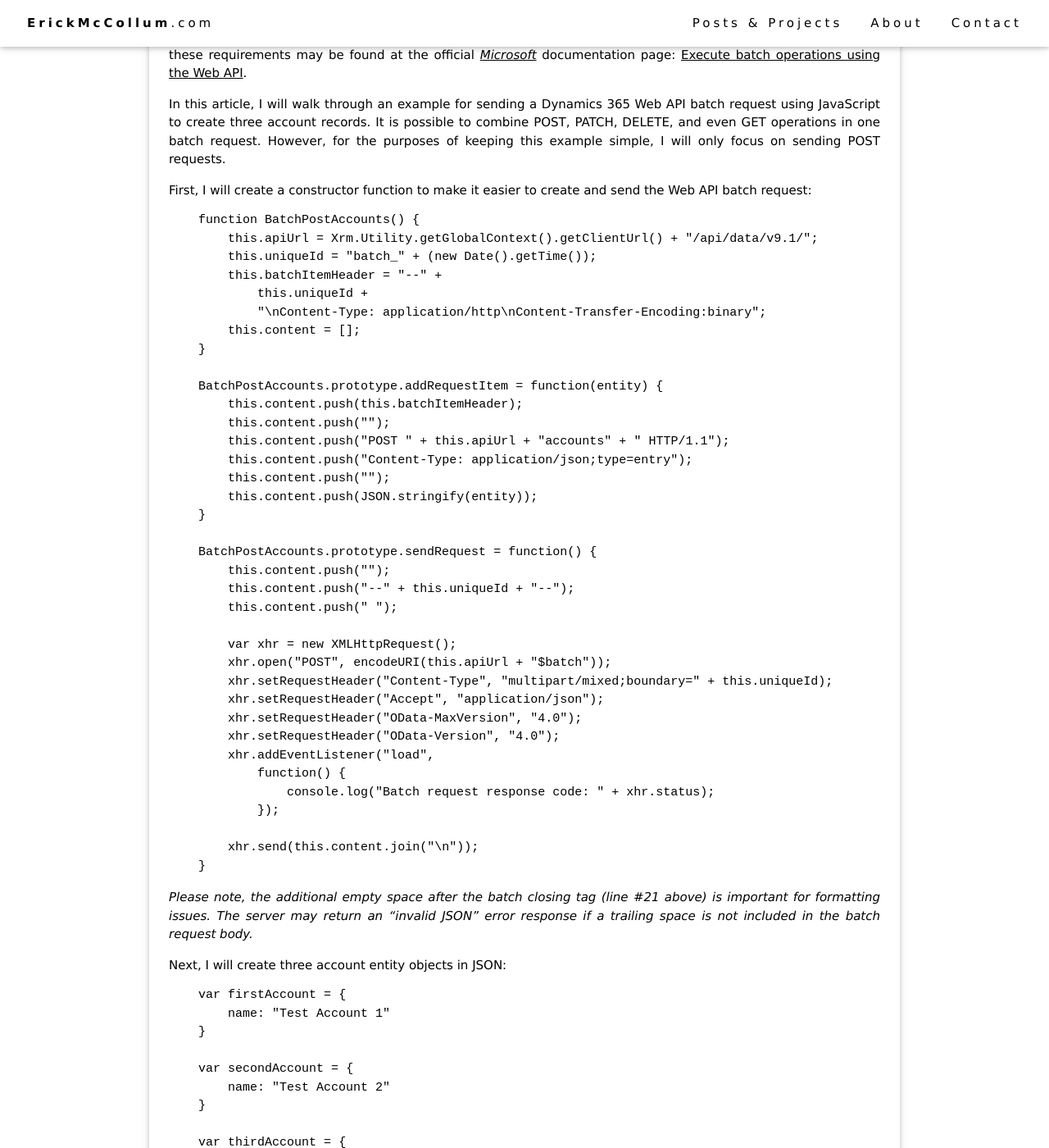
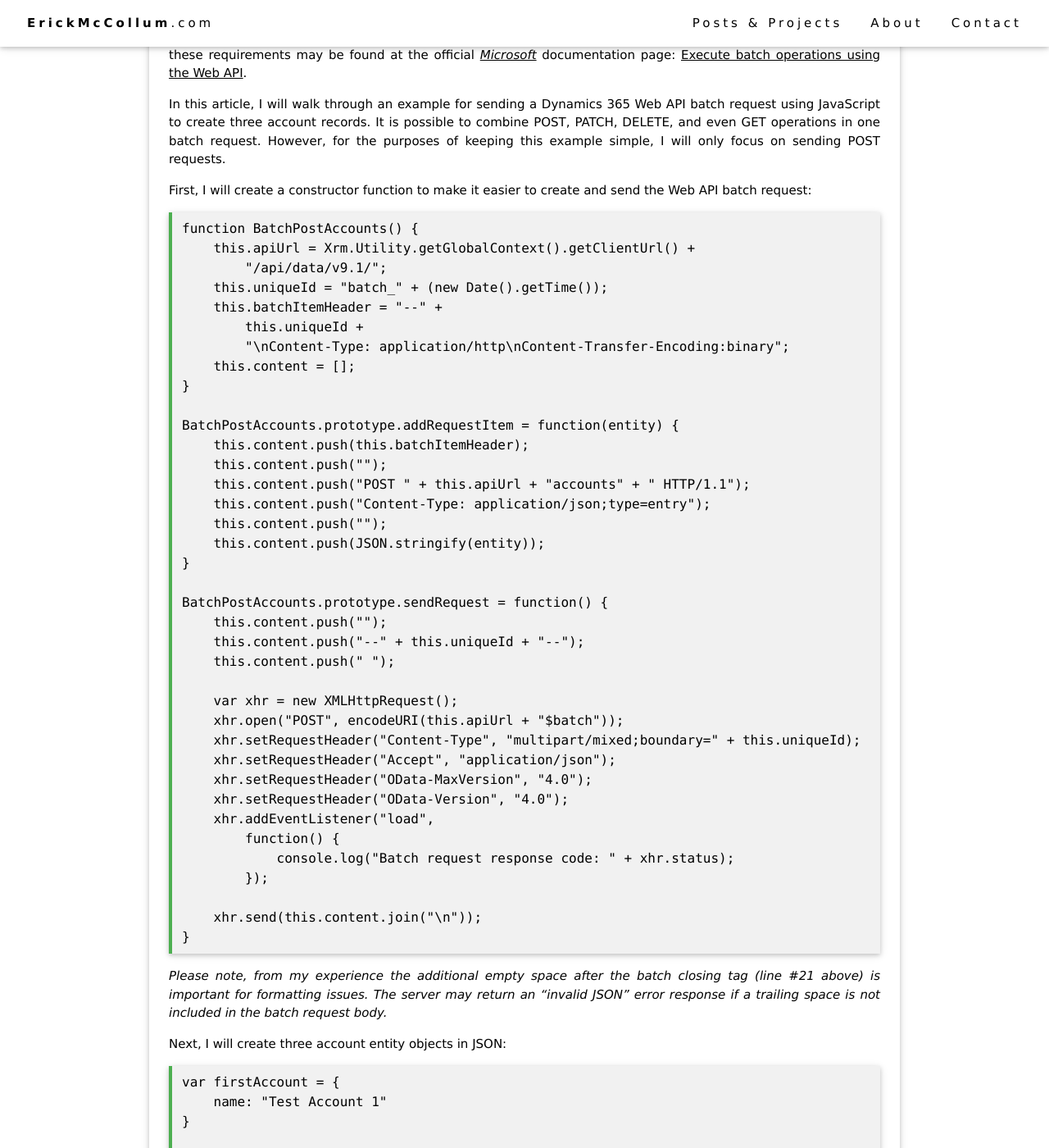
Before and after one commit to frederickm13/frederickm13.github.io, a Jekyll site: the page built from _posts/2019-11-02-HowToSendWebApiBatchRequestsD365.md, in a window 1280 px wide and 1400 px high, scrolled down 1011 px. Shown: the whole window at 82% size. Built offline with Jekyll 4.4.1, drawn with Linux system fonts in a browser that asks for light colours; nearby versions of some CDN libraries; comment, search, counter and statistics services are not loaded; some of the changed text lies outside the part shown.

````diff
--- a/_posts/2019-11-02-HowToSendWebApiBatchRequestsD365.md
+++ b/_posts/2019-11-02-HowToSendWebApiBatchRequestsD365.md
@@ -3,103 +3,104 @@ title: How to Send Web API Batch Requests in Dynamics 365
 author: Erick McCollum
 layout: Post
 date:  2019-11-02 -0600
-sourceurl:
+sourceurl: https://www.linkedin.com/pulse/how-send-web-api-batch-requests-dynamics-365-mccollum/
 category: Post
 featured: 1
 excerpt: Details on how to send Dynamics 365 Web API batch requests, with examples and sample code.
 ---
 
-*DISCLAIMER: All information and personal opinions stated on this page are solely my own, and are provided as-is. I do not claim ownership of any data or facts used in this article, nor do I provide any legally binding guarantee or warranty based on the information presented.*
+*DISCLAIMER: All opinions stated on this page are solely my own, and all information is provided as-is. I do not claim ownership of any data or facts used in this article, nor do I provide any legally binding guarantee or warranty based on the information presented.*
 
 There are times when developing in Dynamics 365 where you may need to perform multiple operations at one time. For example, you may want to create three new account records on the click of a button. In order to do so, it is possible to send three separate HTTP requests to create these three account records using the Dynamics 365 Web API. However this is not ideal, as it becomes far less efficient as the number of records to create increases. In the future if you ever need to increase the record count to create twenty records, then you are having to send twenty different HTTP requests to complete this.
 
-The more efficent, and more performant, option would be to send a Web API batch request to create these twenty account records in one HTTP request.
+The more efficient, and more performant, option would be to send a Web API batch request to create these twenty account records in one HTTP request.
 
 ### What are some benefits to using a Web API batch request?
 
 There are many benefits to performing Web API operations using a batch request. I have outlined a few below:
 - Better Performance: Sending multiple operations in one batch request reduces the number of HTTP requests that need to be sent from the client. This means better application performance.
 - More Efficient: Similar to the above point, reducing the number of HTTP requests that are sent means that there are more resources available for the client to use. This increase in efficency will have a positive effect.
-- Transactional Nature: Web API batch requests can be configured to act as a single transaction by using change sets. This means that if one request fails, they all will fail. This can be useful in certain situations. I won't go into detail regarding change sets in this article. However, you can find more information at the official *[Microsoft](https://careers.microsoft.com/us/en/)* documentation: [Change sets](https://docs.microsoft.com/en-us/powerapps/developer/common-data-service/webapi/execute-batch-operations-using-web-api#change-sets)
+- Transactional Nature: Web API batch requests can be configured to act as a single transaction by using change sets. This means that if one request fails, they all will fail. This can be useful in certain situations. I won't go into detail regarding change sets in this article. However, you can find more information at the official *[Microsoft](https://microsoft.com/us/en/)* documentation: [Change sets](https://docs.microsoft.com/en-us/powerapps/developer/common-data-service/webapi/execute-batch-operations-using-web-api#change-sets)
 
 ### Okay, I am interested, but how do I do it?
 
-When creating a Dynamics 365 Web API batch request, there are very specific steps and guidelines to follow in order to for it to be successful. This is because the Web API batch request body is essentially a body of text that is parsed and executed on the server side. It is not inherently structured like a JSON request body is, for example. Therefore, this request body must meet certain requirements in order for it to be successful. More information on these requirements may be found at the official *[Microsoft](https://careers.microsoft.com/us/en/)* documentation page: [Execute batch operations using the Web API](https://docs.microsoft.com/en-us/powerapps/developer/common-data-service/webapi/execute-batch-operations-using-web-api).
+When creating a Dynamics 365 Web API batch request, there are very specific steps and guidelines to follow in order to for it to be successful. This is because the Web API batch request body is essentially a body of text that is parsed and executed on the server side. It is not inherently structured like a JSON request body is, for example. Therefore, this request body must meet certain requirements in order for it to be successful. More information on these requirements may be found at the official *[Microsoft](https://microsoft.com/us/en/)* documentation page: [Execute batch operations using the Web API](https://docs.microsoft.com/en-us/powerapps/developer/common-data-service/webapi/execute-batch-operations-using-web-api).
 
 In this article, I will walk through an example for sending a Dynamics 365 Web API batch request using JavaScript to create three account records. It is possible to combine POST, PATCH, DELETE, and even GET operations in one batch request. However, for the purposes of keeping this example simple, I will only focus on sending POST requests.
 
 First, I will create a constructor function to make it easier to create and send the Web API batch request:
 
-```javascript
-    function BatchPostAccounts() {
-        this.apiUrl = Xrm.Utility.getGlobalContext().getClientUrl() + "/api/data/v9.1/";
-        this.uniqueId = "batch_" + (new Date().getTime());
-        this.batchItemHeader = "--" +
-            this.uniqueId +
-            "\nContent-Type: application/http\nContent-Transfer-Encoding:binary";
-        this.content = [];
+<div class="w3-panel w3-card w3-light-grey w3-code">
+    function BatchPostAccounts() {<br>
+    &nbsp;&nbsp;&nbsp;&nbsp;this.apiUrl = Xrm.Utility.getGlobalContext().getClientUrl() +<br>
+    &nbsp;&nbsp;&nbsp;&nbsp;&nbsp;&nbsp;&nbsp;&nbsp;"/api/data/v9.1/";<br>
+    &nbsp;&nbsp;&nbsp;&nbsp;this.uniqueId = "batch_" + (new Date().getTime());<br>
+    &nbsp;&nbsp;&nbsp;&nbsp;this.batchItemHeader = "--" + <br>
+    &nbsp;&nbsp;&nbsp;&nbsp;&nbsp;&nbsp;&nbsp;&nbsp;this.uniqueId + <br>
+    &nbsp;&nbsp;&nbsp;&nbsp;&nbsp;&nbsp;&nbsp;&nbsp;"\nContent-Type: application/http\nContent-Transfer-Encoding:binary";<br>
+    &nbsp;&nbsp;&nbsp;&nbsp;this.content = [];<br>
+    }<br>
+    <br>
+    BatchPostAccounts.prototype.addRequestItem = function(entity) {<br>
+    &nbsp;&nbsp;&nbsp;&nbsp;this.content.push(this.batchItemHeader);<br>
+    &nbsp;&nbsp;&nbsp;&nbsp;this.content.push("");<br>
+    &nbsp;&nbsp;&nbsp;&nbsp;this.content.push("POST " + this.apiUrl + "accounts" + " HTTP/1.1");<br>
+    &nbsp;&nbsp;&nbsp;&nbsp;this.content.push("Content-Type: application/json;type=entry");<br>
+    &nbsp;&nbsp;&nbsp;&nbsp;this.content.push("");<br>
+    &nbsp;&nbsp;&nbsp;&nbsp;this.content.push(JSON.stringify(entity));<br>
+    }<br>
+    <br>
+    BatchPostAccounts.prototype.sendRequest = function() {<br>
+    &nbsp;&nbsp;&nbsp;&nbsp;this.content.push("");<br>
+    &nbsp;&nbsp;&nbsp;&nbsp;this.content.push("--" + this.uniqueId + "--");<br>
+    &nbsp;&nbsp;&nbsp;&nbsp;this.content.push(" ");<br>
+    <br>
+    &nbsp;&nbsp;&nbsp;&nbsp;var xhr = new XMLHttpRequest();<br>
+    &nbsp;&nbsp;&nbsp;&nbsp;xhr.open("POST", encodeURI(this.apiUrl + "$batch"));<br>
+    &nbsp;&nbsp;&nbsp;&nbsp;xhr.setRequestHeader("Content-Type", "multipart/mixed;boundary=" + this.uniqueId);<br>
+    &nbsp;&nbsp;&nbsp;&nbsp;xhr.setRequestHeader("Accept", "application/json");<br>
+    &nbsp;&nbsp;&nbsp;&nbsp;xhr.setRequestHeader("OData-MaxVersion", "4.0");<br>
+    &nbsp;&nbsp;&nbsp;&nbsp;xhr.setRequestHeader("OData-Version", "4.0");<br>
+    &nbsp;&nbsp;&nbsp;&nbsp;xhr.addEventListener("load", <br>
+    &nbsp;&nbsp;&nbsp;&nbsp;&nbsp;&nbsp;&nbsp;&nbsp;function() { <br>
+    &nbsp;&nbsp;&nbsp;&nbsp;&nbsp;&nbsp;&nbsp;&nbsp;&nbsp;&nbsp;&nbsp;&nbsp;console.log("Batch request response code: " + xhr.status); <br>
+    &nbsp;&nbsp;&nbsp;&nbsp;&nbsp;&nbsp;&nbsp;&nbsp;});<br>
+    <br>
+    &nbsp;&nbsp;&nbsp;&nbsp;xhr.send(this.content.join("\n"));<br>
     }
+</div>
 
-    BatchPostAccounts.prototype.addRequestItem = function(entity) {
-        this.content.push(this.batchItemHeader);
-        this.content.push("");
-        this.content.push("POST " + this.apiUrl + "accounts" + " HTTP/1.1");
-        this.content.push("Content-Type: application/json;type=entry");
-        this.content.push("");
-        this.content.push(JSON.stringify(entity));
-    }
-
-    BatchPostAccounts.prototype.sendRequest = function() {
-        this.content.push("");
-        this.content.push("--" + this.uniqueId + "--");
-        this.content.push(" ");
-
-        var xhr = new XMLHttpRequest();
-        xhr.open("POST", encodeURI(this.apiUrl + "$batch"));
-        xhr.setRequestHeader("Content-Type", "multipart/mixed;boundary=" + this.uniqueId);
-        xhr.setRequestHeader("Accept", "application/json");
-        xhr.setRequestHeader("OData-MaxVersion", "4.0");
-        xhr.setRequestHeader("OData-Version", "4.0");
-        xhr.addEventListener("load",
-            function() {
-                console.log("Batch request response code: " + xhr.status);
-            });
-
-        xhr.send(this.content.join("\n"));
-    }
-```
-
-*Please note, the additional empty space after the batch closing tag (line #21 above) is important for formatting issues. The server may return an "invalid JSON" error response if a trailing space is not included in the batch request body.*
+*Please note, from my experience the additional empty space after the batch closing tag (line #21 above) is important for formatting issues. The server may return an "invalid JSON" error response if a trailing space is not included in the batch request body.*
 
 Next, I will create three account entity objects in JSON:
 
-```javascript
-    var firstAccount = {
-        name: "Test Account 1"
+<div class="w3-panel w3-card w3-light-grey w3-code">
+    var firstAccount = {<br>
+    &nbsp;&nbsp;&nbsp;&nbsp;name: "Test Account 1"<br>
+    }<br>
+    <br>
+    var secondAccount = {<br>
+    &nbsp;&nbsp;&nbsp;&nbsp;name: "Test Account 2"<br>
+    }<br>
+    <br>
+    var thirdAccount = {<br>
+    &nbsp;&nbsp;&nbsp;&nbsp;name: "Test Account 3"<br>
     }
-
-    var secondAccount = {
-        name: "Test Account 2"
-    }
-
-    var thirdAccount = {
-        name: "Test Account 3"
-    }
-```
+</div>
 
 Finally, I will feed these account entity objects into the constructor function, and send the Web API batch request:
 
-```javascript
-    var batchRequest = new BatchPostAccounts();
-    batchRequest.addRequestItem(firstAccount);
-    batchRequest.addRequestItem(secondAccount);
-    batchRequest.addRequestItem(thirdAccount);
-    batchRequest.sendRequest();
-```
+<div class="w3-panel w3-card w3-light-grey w3-code">
+    var batchRequest = new BatchPostAccounts();<br>
+    batchRequest.addRequestItem(firstAccount);<br>
+    batchRequest.addRequestItem(secondAccount);<br>
+    batchRequest.addRequestItem(thirdAccount);<br>
+    batchRequest.sendRequest();<br>
+</div>
 
 The full code used in this example may be found in my *[GitHub](https://github.com/)* repository at the following link: [WebApiBatch Sample Code](https://github.com/frederickm13/D365_Samples/tree/master/WebApiBatch)
 
 ### Resources
 For additional information and guidance, please see the following resources:
-- Official *[Microsoft](https://careers.microsoft.com/us/en/)* documentation: [Execute batch operations using the Web API](https://docs.microsoft.com/en-us/powerapps/developer/common-data-service/webapi/execute-batch-operations-using-web-api)
+- Official *[Microsoft](https://microsoft.com/us/en/)* documentation: [Execute batch operations using the Web API](https://docs.microsoft.com/en-us/powerapps/developer/common-data-service/webapi/execute-batch-operations-using-web-api)
 - Dynamics 365 Community article by *Marc G.*: [WebApi batch request](https://community.dynamics.com/365/b/dynamics365blognl/posts/webapi-batch-request)
````
